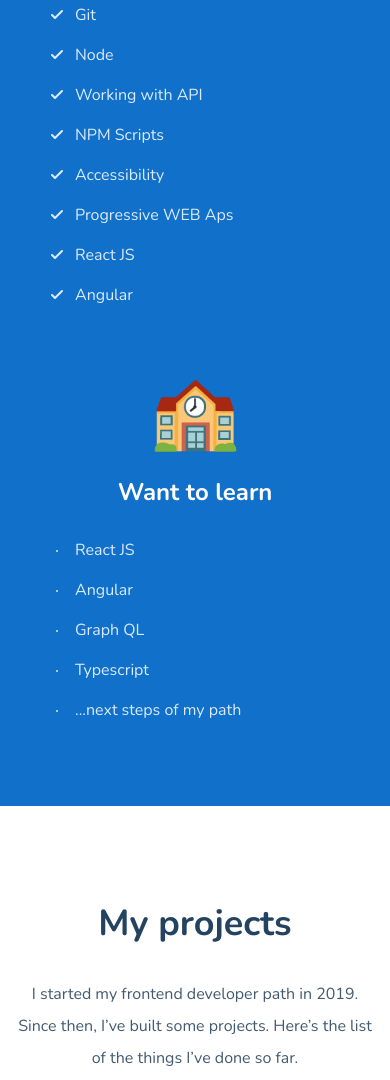
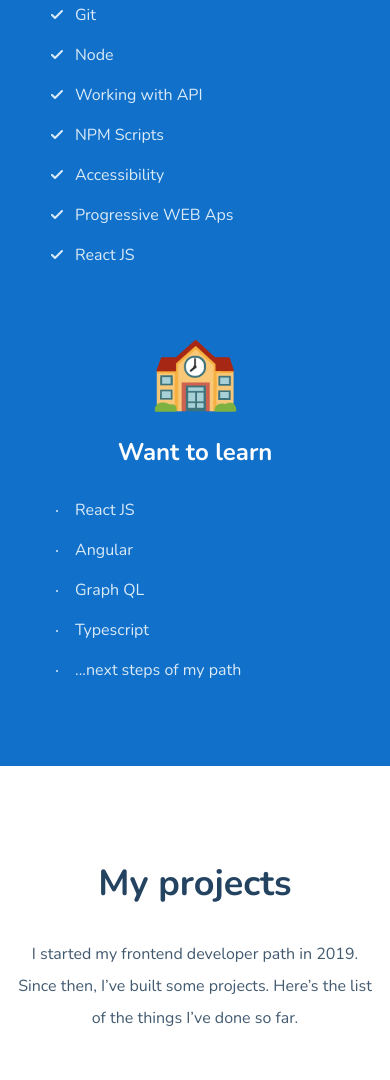
Before and after one commit to wojciech-sadomski/wojciech-sadomski.github.io, a website built with webpack: page src/pages/index.html in a window 390 px wide. Shown: the part 1818-2898 px from the top of the page. Built offline with nearby package versions, Linux system fonts and the light colour scheme; no server answers.

```diff
--- a/src/pages/index.html
+++ b/src/pages/index.html
@@ -92,7 +92,6 @@
               <li class="ability__list__element">Accessibility</li>
               <li class="ability__list__element">Progressive WEB Aps</li>
               <li class="ability__list__element">React JS</li>
-              <li class="ability__list__element">Angular</li>
             </ul>
           </article>
           <article class="ability__section">
```
